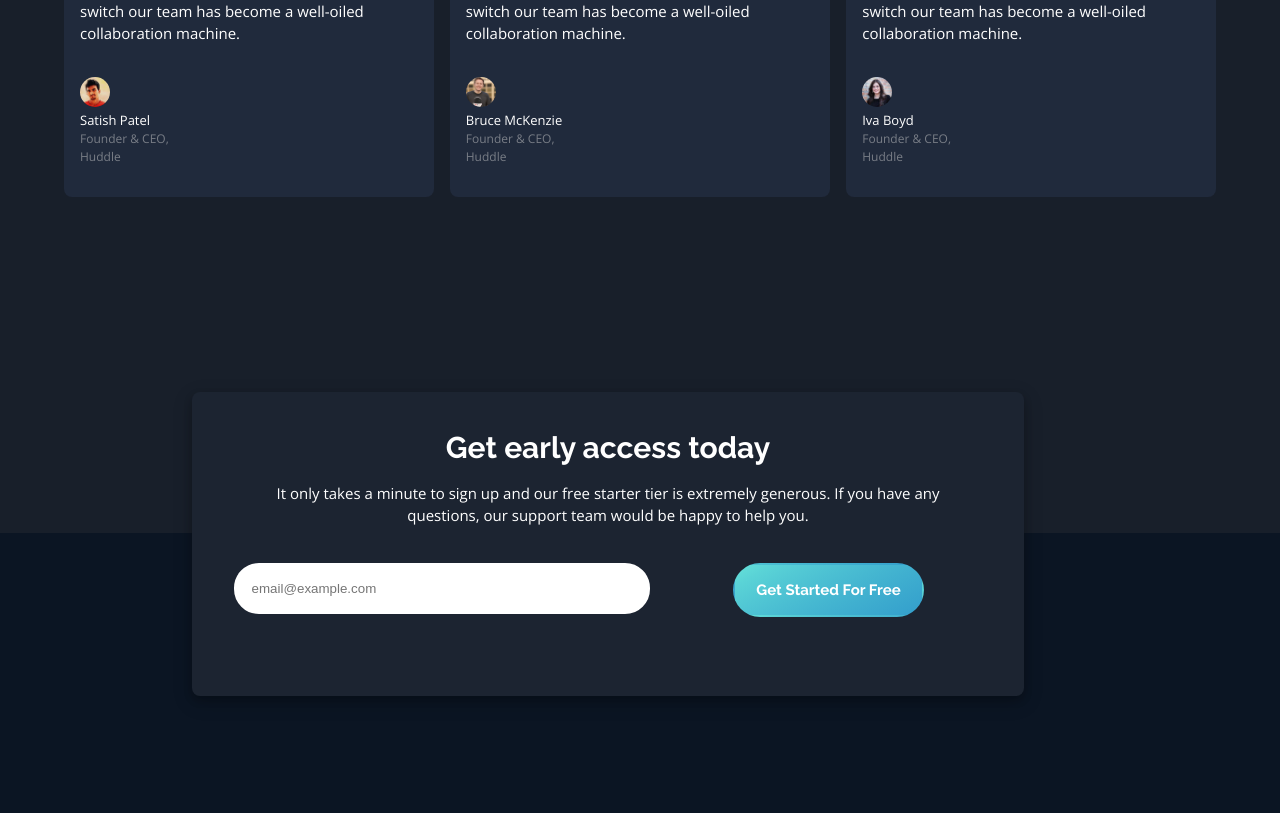
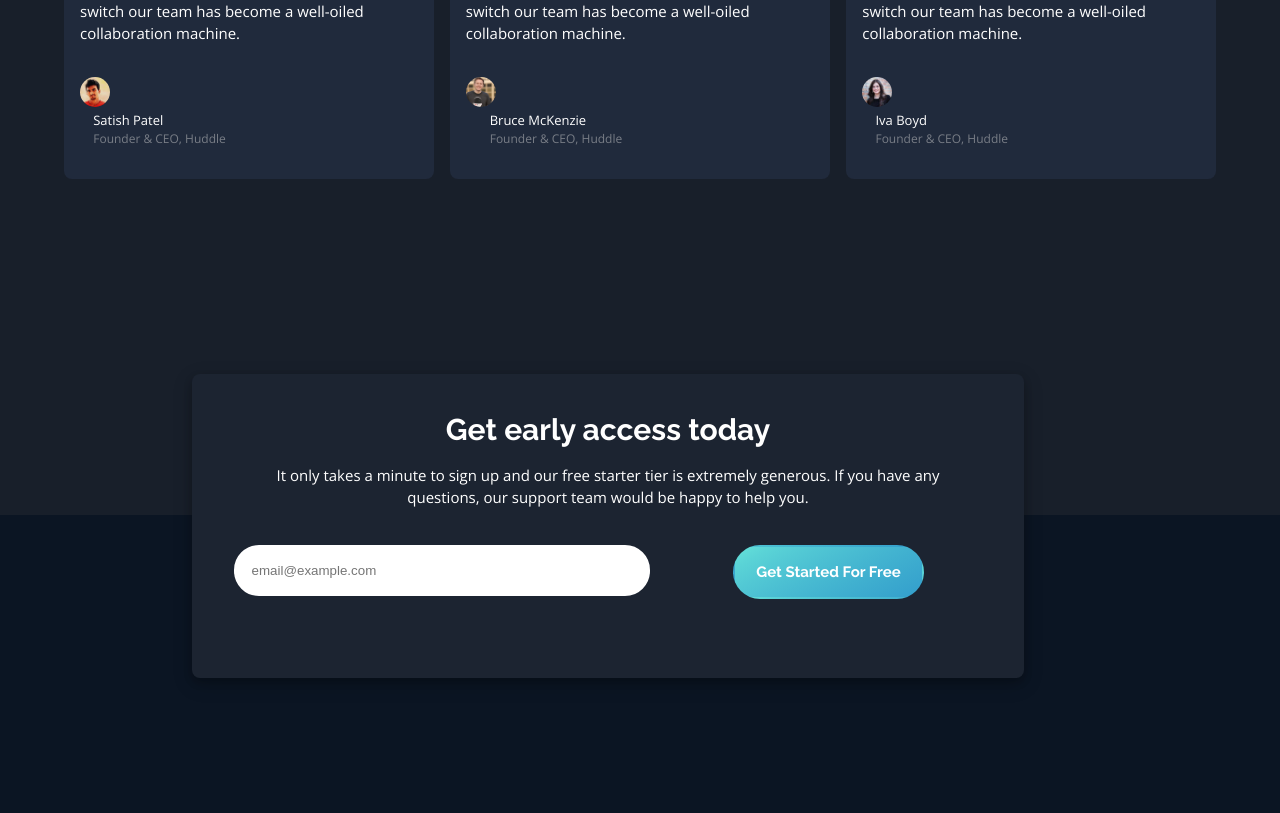
Before and after one commit to mitp7/Fylo-LandingPage, a plain HTML site: page index.html in a window 1280 px wide. Shown: the part 2729-3542 px from the top of the page. Drawn offline with nearby package versions, Linux system fonts and the light colour scheme.

Commit message:
Update styles.css

```diff
--- a/css/styles.css
+++ b/css/styles.css
@@ -234,7 +234,7 @@ a {
     font-weight: 400;
     color: white;
     font-size: 13px;
-    padding: 0rem 14rem 0 0;
+    padding: 0rem 12rem 0 0;
 }
 
 .user-1 {
```
